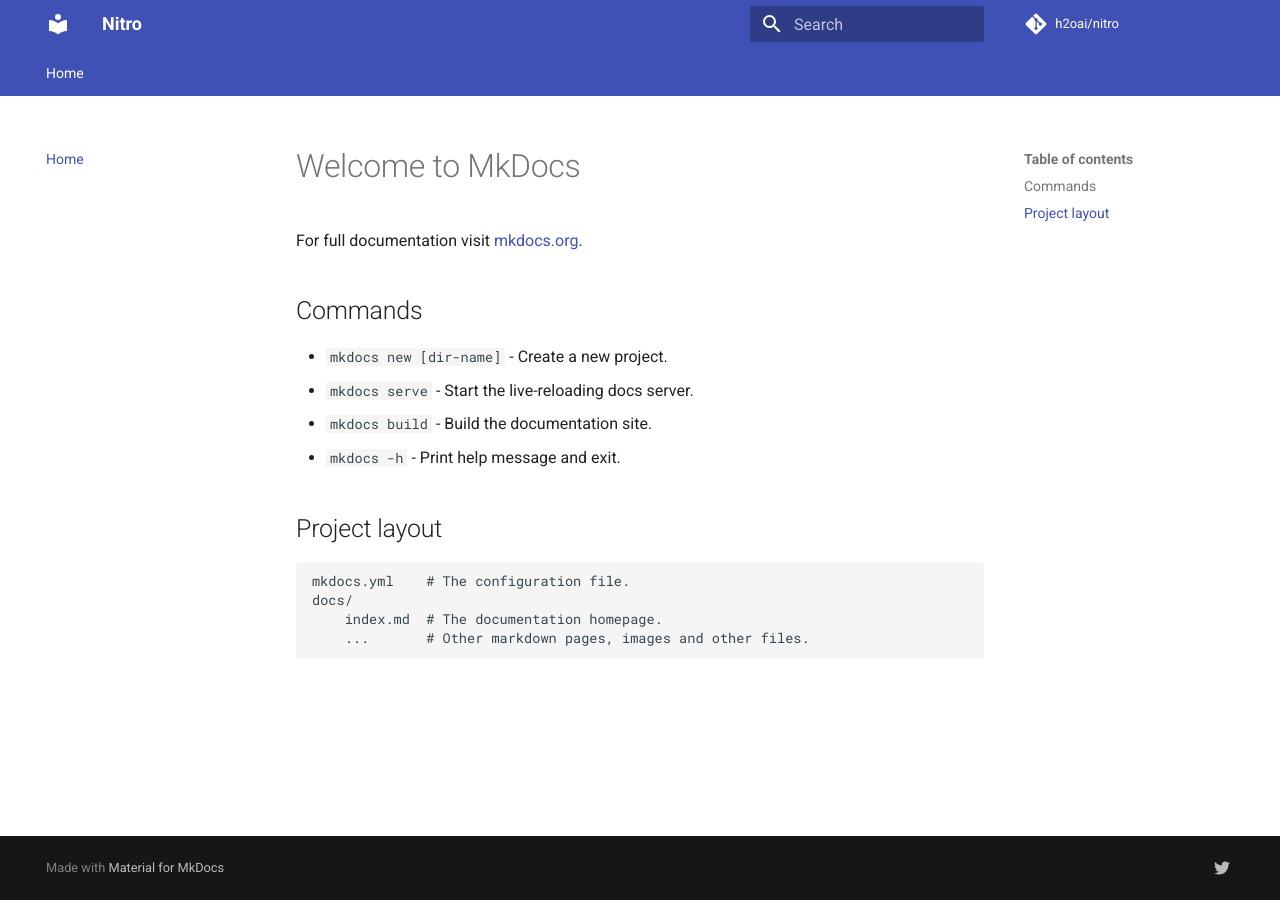
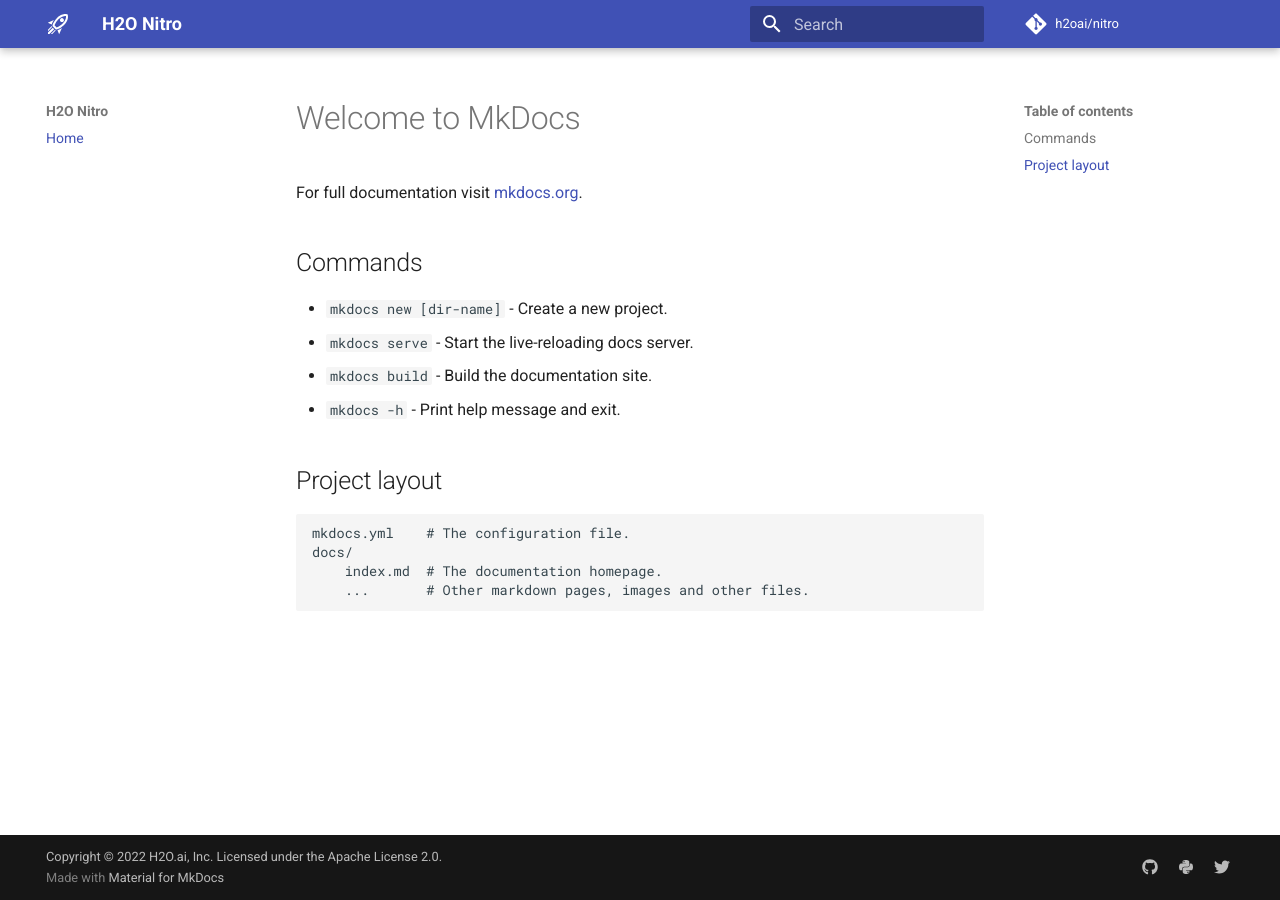
Before and after one commit to h2oai/nitro, an MkDocs documentation site: the page built from docs/index.md, in a window 1280 px wide. Built offline with MkDocs 1.6.1 and Material for MkDocs 9.7.7, drawn with Linux system fonts in a browser that asks for light colours; comment, search, counter and statistics services are not loaded; the version menu is left out.

Commit message:
docs: Remove site top bar; update site details

```diff
--- a/mkdocs.yml
+++ b/mkdocs.yml
@@ -1,18 +1,26 @@
-site_name: Nitro
+site_name: H2O Nitro
 site_description: The quickest way to build web apps in Python
+site_author: Prithvi Prabhu
 repo_name: h2oai/nitro
 repo_url: https://github.com/h2oai/nitro
+copyright: Copyright &copy; 2022 H2O.ai, Inc. Licensed under the Apache License 2.0.
 theme:
   name: material
   icon:
-    logo: material/desktop-mac
+    logo: material/rocket-launch-outline
   features:
-    - navigation.tabs
     - header.autohide
+    - navigation.sections
+    - navigation.indexes
+    - navigation.top
 extra:
   version:
     provider: mike
   social:
+    - icon: fontawesome/brands/github
+      link: https://github.com/h2oai
+    - icon: fontawesome/brands/python
+      link: https://pypi.org/project/h2o-nitro/
     - icon: fontawesome/brands/twitter
       link: https://twitter.com/h2o_nitro
 markdown_extensions:
```
